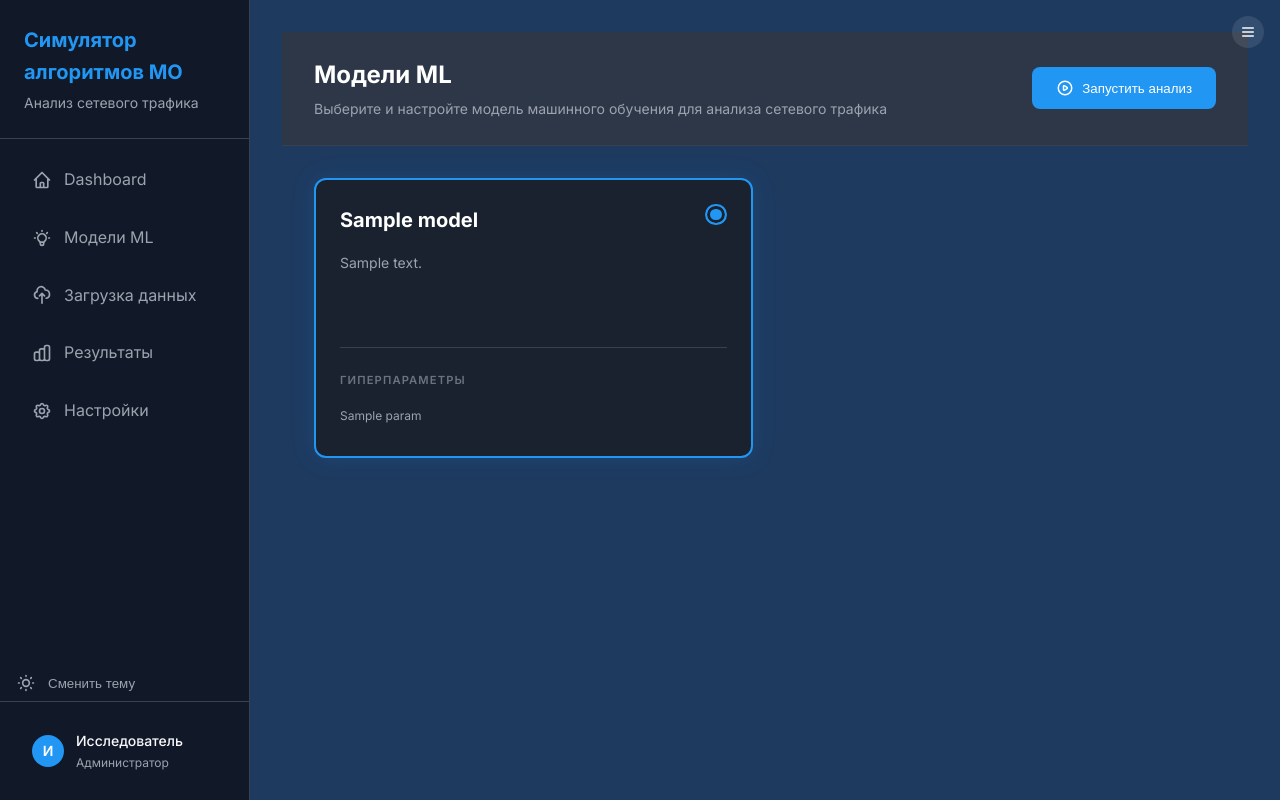
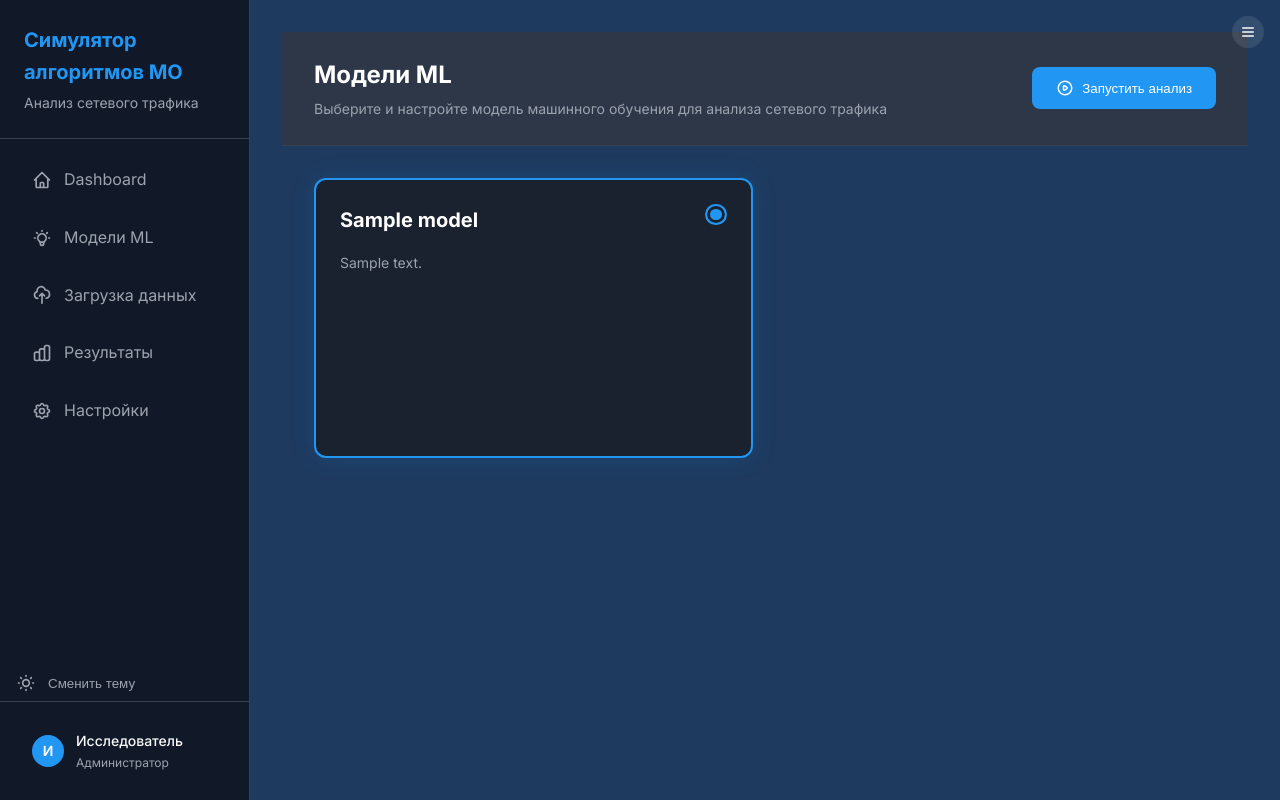
Before and after one commit to alyas10/Web, a Flask app: template templates/models.html in a window 1280 px wide. Run offline with Flask 3, Linux system fonts and the light colour scheme; the template is opened without the code that fills it: most values are stand-ins (such as "Sample title", 1, 10 or a date in 2020).

Commit message:
Update models.html

```diff
--- a/templates/models.html
+++ b/templates/models.html
@@ -417,26 +417,6 @@ select.input-field {
                     <label for="model-{{ model.id }}"></label>
                 </div>
             </div>
-
-            <div class="model-params">
-                <h4 class="params-title">Гиперпараметры</h4>
-                <div class="params-container">
-                    {% for param in model.params %}
-                    <div class="param-group">
-                        <label class="param-label">{{ param.label }}</label>
-                        {% if param.type == 'number' %}
-                        <input type="number" name="{{ param.key }}" value="{{ param.value }}" class="input-field" onclick="event.stopPropagation()">
-                        {% elif param.type == 'select' %}
-                        <select name="{{ param.key }}" class="input-field" onclick="event.stopPropagation()">
-                            {% for option in param.options %}
-                            <option value="{{ option }}">{{ option }}</option>
-                            {% endfor %}
-                        </select>
-                        {% endif %}
-                    </div>
-                    {% endfor %}
-                </div>
-            </div>
         </div>
         {% endfor %}
     </div>
```
